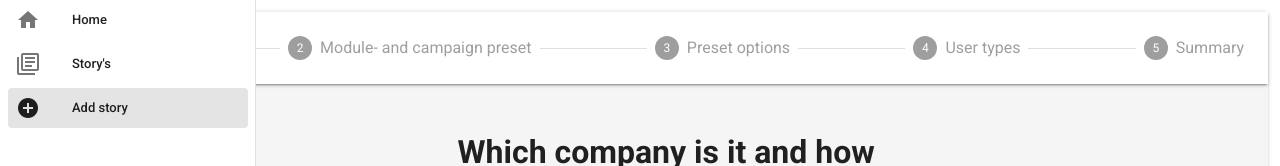
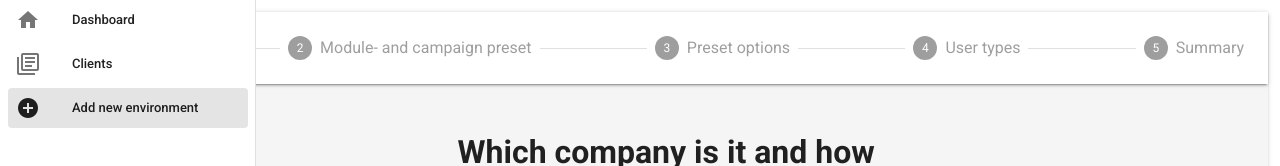
Before and after one commit to midasmaas/setupPoc, a Vue app in the folder stepper-poc/: page /#/ in a window 1280 px wide. Shown: the top 166 px of the page. Built offline with nearby package versions, Linux system fonts and the light colour scheme.

Commit message:
v-for key bug opgelost.

```diff
--- a/stepper-poc/src/components/HelloWorld.vue
+++ b/stepper-poc/src/components/HelloWorld.vue
@@ -358,7 +358,7 @@
                 <v-tabs class="pt-1" v-model="tab">
                   <v-tabs-slider color="primary"></v-tabs-slider>
 
-                  <v-tab v-for="item in items" :key="item">
+                  <v-tab v-for="(item, key) in items" :key="key">
                     {{ item }}
                   </v-tab>
                 </v-tabs>
@@ -369,8 +369,8 @@
                       <v-card-title> Modules </v-card-title>
                       <v-card-text>
                         <li
-                          v-for="moduleItem in currentPresetInfo.modules"
-                          :key="moduleItem"
+                          v-for="(moduleItem, key) in currentPresetInfo.modules"
+                          :key="key"
                         >
                           {{ moduleItem }}
                         </li>
@@ -592,8 +592,8 @@
 
                   <tbody>
                     <tr
-                      v-for="channel in dataForJson.preset.channels"
-                      :key="channel"
+                      v-for="(channel, key) in dataForJson.preset.channels"
+                      :key="key"
                     >
                       <td>{{ channel }}</td>
                       <td>
@@ -899,7 +899,7 @@
             <v-expand-transition>
               <div class="pb-1" v-show="showSummaryClient">
                 <v-divider></v-divider>
-                <v-card v-for="user in dataForJson.userTypes" :key="user" class="ma-4" outlined>
+                <v-card v-for="(user, key) in dataForJson.userTypes" :key="key" class="ma-4" outlined>
                   <v-row align="center" justify="center">
                     <div class="modal-title-description ma-6">
                       <h4>{{user.userTypename}}</h4>
@@ -1022,7 +1022,7 @@
 
         <v-spacer></v-spacer>
 
-        <v-btn class="mx-6" color="primary" @click="downloadJSON">
+        <v-btn class="mx-6" color="primary" @click="downloadZIPTEST">
           Launch environment
         </v-btn>
       </v-row>
@@ -1261,6 +1261,16 @@ export default {
     consoleBrand(toLog) {
       console.log(toLog);
     },
+
+    downloadZIPTEST() {
+      let multipleJSON = [this.dataForJson, this.dataStep1]
+      multipleJSON.forEach(element => {
+        "data:text/json;charset=utf-8," + encodeURIComponent(element);
+        console.log("Bestand is: " + element)
+      });
+
+    },
+
   },
 };
 </script>
--- a/stepper-poc/src/components/navbar.vue
+++ b/stepper-poc/src/components/navbar.vue
@@ -19,7 +19,7 @@
           </v-list-item-icon>
 
           <v-list-item-content>
-            <v-list-item-title>Home</v-list-item-title>
+            <v-list-item-title>Dashboard</v-list-item-title>
           </v-list-item-content>
         </v-list-item>
 
@@ -30,7 +30,7 @@
           </v-list-item-icon>
 
           <v-list-item-content>
-            <v-list-item-title>Story's</v-list-item-title>
+            <v-list-item-title>Clients</v-list-item-title>
           </v-list-item-content>
         </v-list-item>
 
@@ -41,7 +41,7 @@
           </v-list-item-icon>
 
           <v-list-item-content>
-            <v-list-item-title>Add story</v-list-item-title>
+            <v-list-item-title>Add new environment</v-list-item-title>
           </v-list-item-content>
         </v-list-item>
         </v-list>
```
